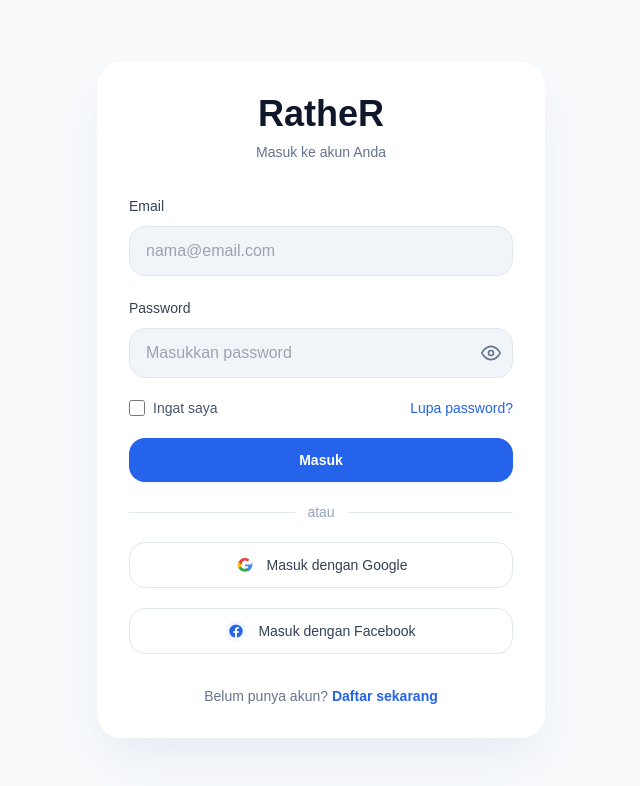
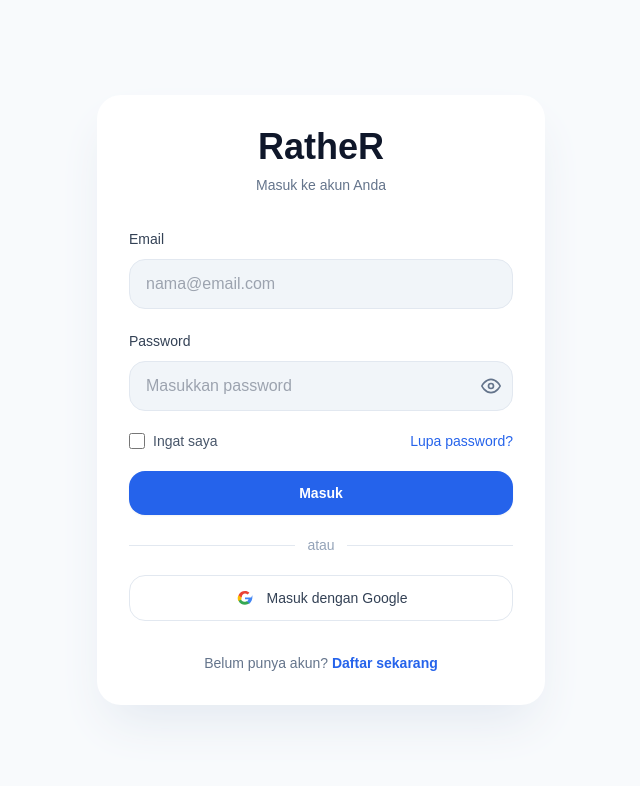
Before and after one commit to AkbarMAL/barter-frontend-main, a Next.js app: page /login in a window 1280 px wide. Shown: the top 786 px of the page, without its empty margins (319-959 px from the left). Built offline with nearby package versions, Linux system fonts and the light colour scheme.

Commit message:
bismillah4

```diff
--- a/app/login/page.tsx
+++ b/app/login/page.tsx
@@ -251,31 +251,6 @@
             )}
           </button>
 
-          <button
-            type="button"
-            onClick={handleFacebookLogin}
-            disabled={oauthLoading}
-            className="w-full flex items-center justify-center gap-3 rounded-2xl border border-slate-200 bg-white px-4 py-3 text-sm font-medium text-slate-700 transition hover:border-slate-300 hover:bg-slate-50 disabled:opacity-50 disabled:cursor-not-allowed"
-          >
-            {oauthLoading ? (
-              <>
-                <svg className="h-4 w-4 animate-spin" fill="none" viewBox="0 0 24 24">
-                  <circle className="opacity-25" cx="12" cy="12" r="10" stroke="currentColor" strokeWidth="4"></circle>
-                  <path className="opacity-75" fill="currentColor" d="M4 12a8 8 0 018-8V0C5.373 0 0 5.373 0 12h4zm2 5.291A7.962 7.962 0 014 12H0c0 3.042 1.135 5.824 3 7.938l3-2.647z"></path>
-                </svg>
-                <span>Menghubungkan...</span>
-              </>
-            ) : (
-              <>
-                <span className="inline-flex h-5 w-5 items-center justify-center rounded-full bg-blue-50 text-blue-600">
-                  <svg viewBox="0 0 24 24" className="h-4 w-4" fill="currentColor">
-                    <path d="M22 12.07C22 6.75 17.52 2.7 12 2.7S2 6.75 2 12.07c0 4.98 3.66 9.1 8.44 9.95v-7.05H7.9v-2.9h2.54V9.8c0-2.51 1.49-3.9 3.77-3.9 1.09 0 2.23.2 2.23.2v2.45h-1.26c-1.24 0-1.63.77-1.63 1.56v1.87h2.78l-.44 2.9h-2.34v7.05C18.34 21.17 22 17.05 22 12.07Z" />
-                  </svg>
-                </span>
-                <span>Masuk dengan Facebook</span>
-              </>
-            )}
-          </button>
         </div>
 
         <p className="mt-8 text-center text-sm text-slate-500">
--- a/app/register/page.tsx
+++ b/app/register/page.tsx
@@ -284,18 +284,6 @@
             </span>
             Daftar dengan Google
           </button>
-
-          <button
-            type="button"
-            className="w-full flex items-center justify-center gap-3 rounded-2xl border border-slate-200 bg-white px-4 py-3 text-sm font-medium text-slate-700 transition hover:border-slate-300 hover:bg-slate-50"
-          >
-            <span className="inline-flex h-5 w-5 items-center justify-center rounded-full bg-blue-50 text-blue-600">
-              <svg viewBox="0 0 24 24" className="h-4 w-4" fill="currentColor">
-                <path d="M22 12.07C22 6.75 17.52 2.7 12 2.7S2 6.75 2 12.07c0 4.98 3.66 9.1 8.44 9.95v-7.05H7.9v-2.9h2.54V9.8c0-2.51 1.49-3.9 3.77-3.9 1.09 0 2.23.2 2.23.2v2.45h-1.26c-1.24 0-1.63.77-1.63 1.56v1.87h2.78l-.44 2.9h-2.34v7.05C18.34 21.17 22 17.05 22 12.07Z" />
-              </svg>
-            </span>
-            Daftar dengan Facebook
-          </button>
         </div>
 
         <p className="mt-6 text-center text-sm text-slate-500">
```
